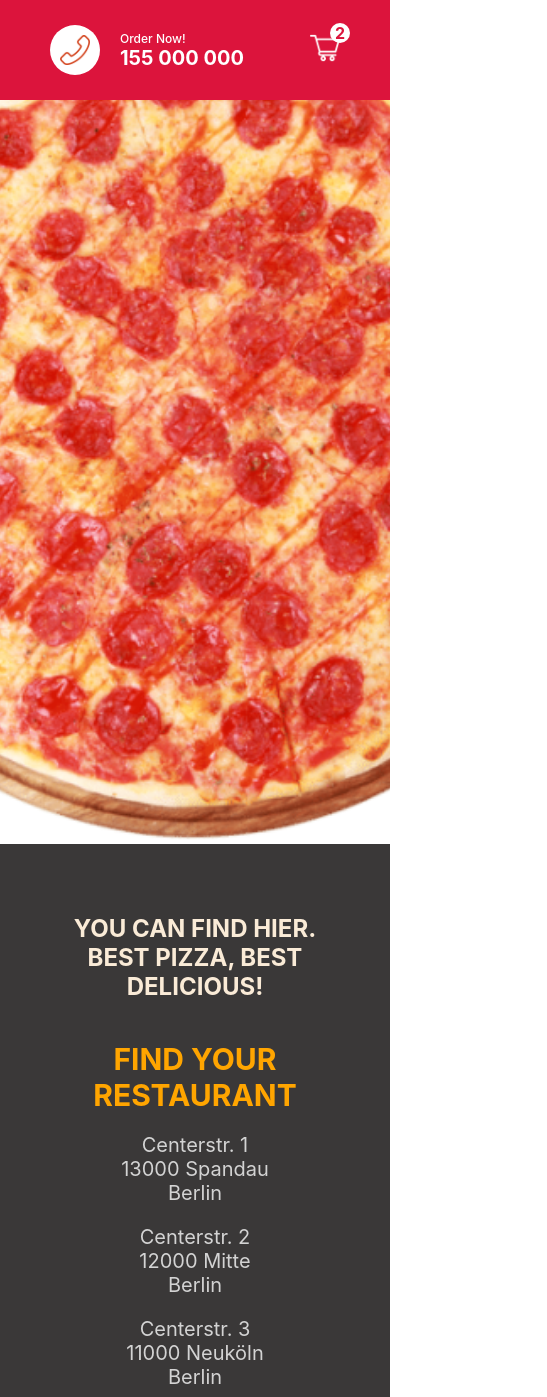
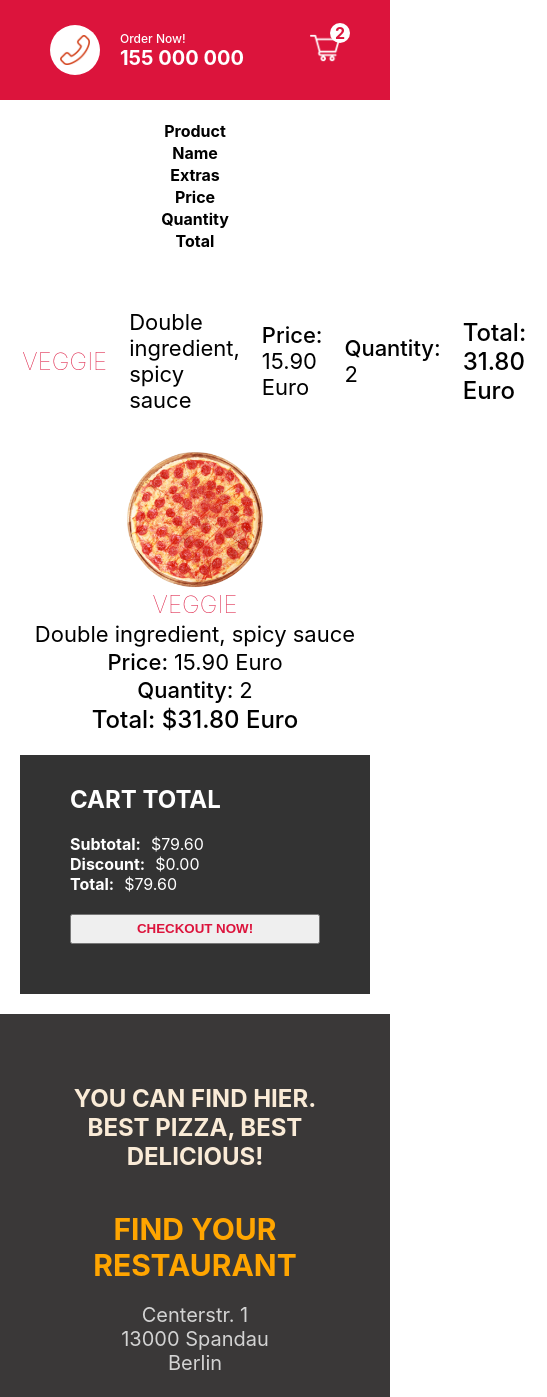
Before and after one commit to Fatihce57/pizza-nextjs, a Next.js app: page /cart in a window 390 px wide. Shown: the top 1397 px of the page, 547 px wide, since content can reach past the window. Built offline with nearby package versions, Linux system fonts and the light colour scheme.

Commit message:
cart page and styling done

```diff
--- a/pages/cart.jsx
+++ b/pages/cart.jsx
@@ -1,12 +1,14 @@
-import styles from '../styles/Cart.module.css';
-import Image from 'next/image';
+import styles from '../styles/Cart.module.css'
+import Image from 'next/image'
 
 const Cart = () => {
-    return <div className={styles.container}>
+  return (
+    <div className={styles.container}>
       <div className={styles.left}>
         <table className={styles.table}>
           <tr className={styles.tr}>
             <th>Product</th>
+            <th>Name</th>
             <th>Extras</th>
             <th>Price</th>
             <th>Quantity</th>
@@ -15,17 +17,80 @@
           <tr>
             <td>
               <div className={styles.imgContainer}>
-                            <Image src="/img/pizza.png" alt="pizza" layout="fill" objectFit="cover" />
+                <Image
+                  src="/img/pizza.png"
+                  alt="pizza"
+                  layout="fill"
+                  objectFit="cover"
+                />
               </div>
             </td>
             <td>
-                        <span className={styles.name}>COROLZA</span>
+              <span className={styles.name}>VEGGIE</span>
+            </td>
+            <td>
+              <span className={styles.extras}>
+                Double ingredient, spicy sauce
+              </span>
+            </td>
+            <td>
+              <span className={styles.price}>15.90 Euro</span>
+            </td>
+            <td>
+              <span className={styles.quantity}>2</span>
+            </td>
+            <td>
+              <span className={styles.total}>31.80 Euro</span>
+            </td>
+          </tr>
+          <tr className={styles.tr}>
+            <td>
+              <div className={styles.imgContainer}>
+                <Image
+                  src="/img/pizza.png"
+                  layout="fill"
+                  objectFit="cover"
+                  alt=""
+                />
+              </div>
+            </td>
+            <td>
+              <span className={styles.name}>VEGGIE</span>
+            </td>
+            <td>
+              <span className={styles.extras}>
+                Double ingredient, spicy sauce
+              </span>
+            </td>
+            <td>
+              <span className={styles.price}>15.90 Euro</span>
+            </td>
+            <td>
+              <span className={styles.quantity}>2</span>
+            </td>
+            <td>
+              <span className={styles.total}>$31.80 Euro</span>
             </td>
           </tr>
         </table>
       </div>
-        <div className={styles.right}></div>
-    </div>;
+      <div className={styles.right}>
+        <div className={styles.wrapper}>
+          <h2 className={styles.title}>CART TOTAL</h2>
+          <div className={styles.totalText}>
+            <b className={styles.totalTextTitle}>Subtotal:</b>$79.60
+          </div>
+          <div className={styles.totalText}>
+            <b className={styles.totalTextTitle}>Discount:</b>$0.00
+          </div>
+          <div className={styles.totalText}>
+            <b className={styles.totalTextTitle}>Total:</b>$79.60
+          </div>
+          <button className={styles.button}>CHECKOUT NOW!</button>
+        </div>
+      </div>
+    </div>
+  );
 };
 
-export default Cart;
+export default Cart
--- a/styles/Cart.module.css
+++ b/styles/Cart.module.css
@@ -1,4 +1,117 @@
-.container{
-    height: calc(100vh - 100px);
+.container {
+  padding: 50px;
+  display: flex;
+}
+
+.left {
+  flex: 2;
+}
+
+.right {
+  flex: 1;
+}
+
+.imgContainer {
+  width: 100px;
+  height: 100px;
+  position: relative;
+}
+
+.table {
+  width: 100%;
+  border-spacing: 20px;
+}
+
+.name {
+  font-weight: 50;
+  color: crimson;
+  font-size: 18px;
+}
+
+.total {
+  font-weight: 500;
+  font-style: 18px;
+}
+
+.wrapper {
+  width: 90%;
+  max-height: 300px;
+  background-color: #333;
+  padding: 50px;
+  padding-top: 10px;
+  display: flex;
+  flex-direction: column;
+  justify-content: space-between;
+  color: white;
+}
+
+.totalTextTitle {
+  margin-right: 10px;
+}
+
+.button {
+  height: 30px;
+  color: crimson;
+  font-weight: bold;
+  cursor: pointer;
+  margin-top: 20px;
+}
+
+@media screen and (max-width: 480px) {
+  .container {
+    flex-direction: column;
+    padding: 20px;
+  }
+
+  .table {
     display: flex;
+    flex-direction: column;
+    align-items: center;
+    justify-content: center;
+  }
+
+  .trTitle {
+    display: none;
+  }
+
+  .tr {
+    display: flex;
+    flex-direction: column;
+    align-items: center;
+    justify-content: center;
+    margin-bottom: 20px;
+  }
+
+  .imgContainer {
+    width: 35vw;
+    height: 35vw;
+  }
+
+  .name,
+  .total {
+    font-size: 24px;
+  }
+
+  .extras,
+  .price,
+  .quantity {
+    font-size: 22px;
+  }
+
+  .price::before {
+    content: 'Price: ';
+    font-weight: 500;
+  }
+  .quantity::before {
+    content: 'Quantity: ';
+    font-weight: 500;
+  }
+  .total::before {
+    content: 'Total: ';
+    font-weight: 500;
+  }
+
+  .wrapper {
+    width: 100%;
+  }
 }
```
Lines whose indentation alone changed are shown as unchanged.
